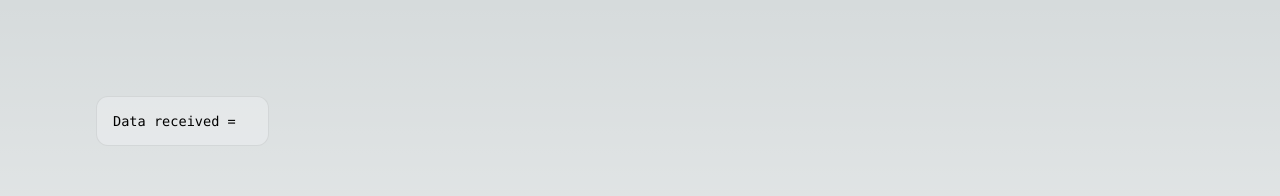
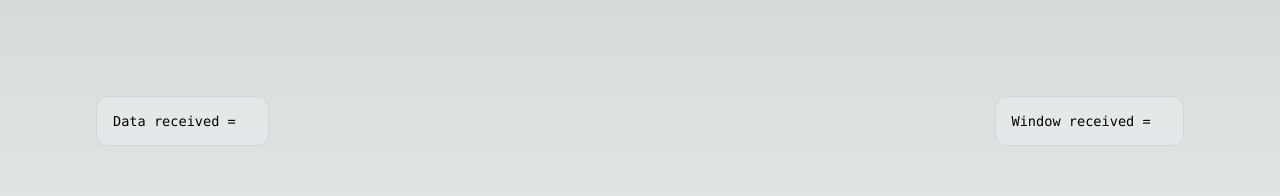
Before and after one commit to thanhbui1133/next-com-native, a Next.js app: page / in a window 1280 px wide. Shown: the top 196 px of the page. Built offline with nearby package versions, Linux system fonts and the light colour scheme.

Commit message:
Test window xyz

```diff
--- a/src/pages/index.tsx
+++ b/src/pages/index.tsx
@@ -47,6 +47,10 @@ export default function Home() {
             Data received = &nbsp;
             <code className={styles.code}>{receivedData}</code>
           </p>
+          <p>
+            Window received = &nbsp;
+            <code className={styles.code}>{(window as any).xyz}</code>
+          </p>
         </div>
       </main>
     </>
```
